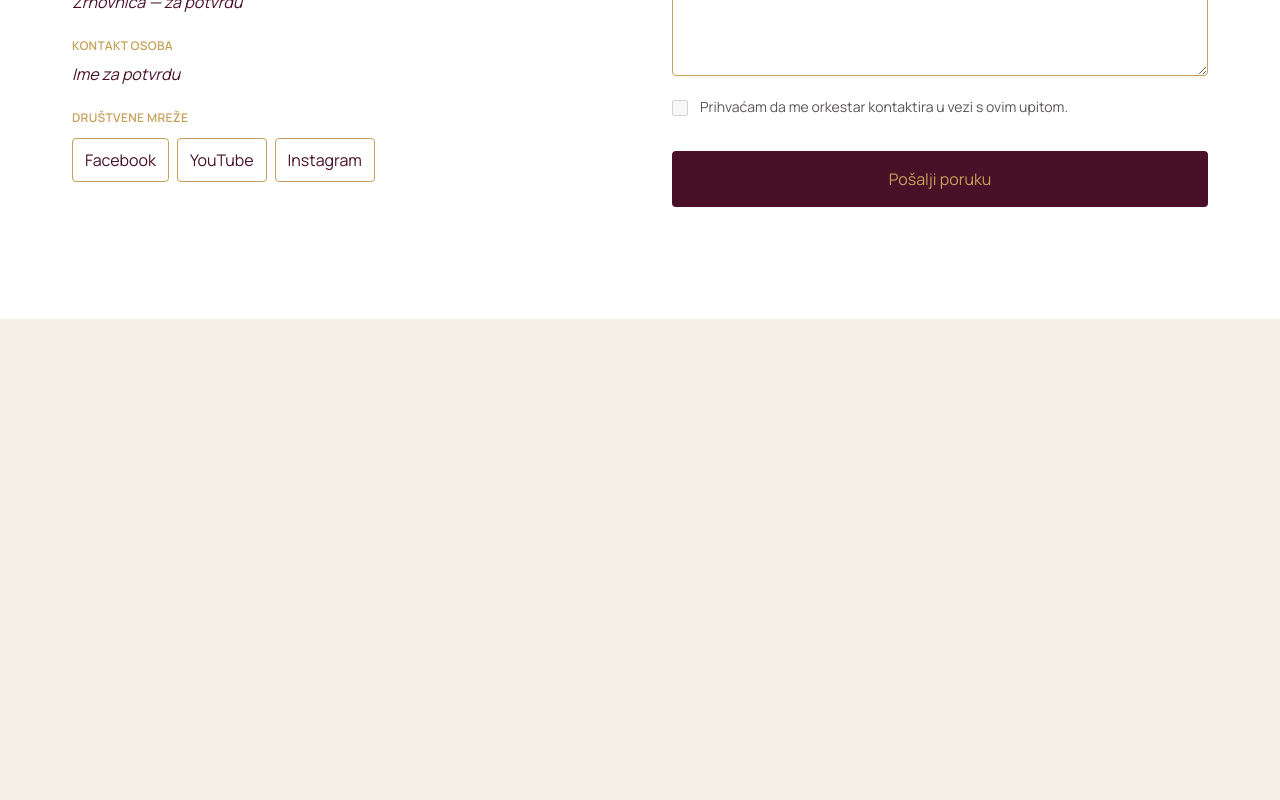
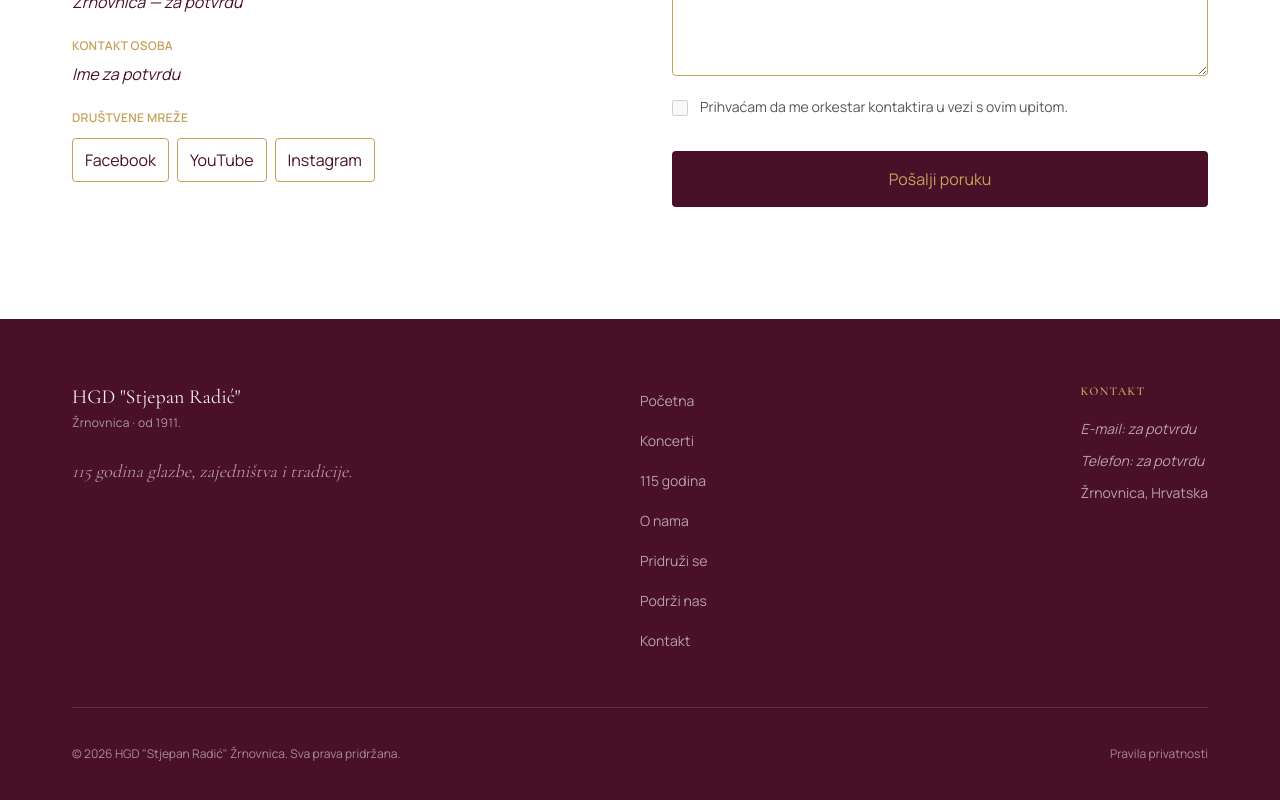
Before and after one commit to KonnyDaugh/hgd-stjepan-radic-website, a Next.js app: page / in a window 1280 px wide. Shown: the part 10643-11443 px from the top of the page. Before the commit the page ends 10962 px from the top, so only its background shows below. Built offline with nearby package versions, Linux system fonts and the light colour scheme.

Commit message:
feat: add responsive footer

```diff
--- a/src/app/page.tsx
+++ b/src/app/page.tsx
@@ -12,6 +12,7 @@ import { SupportOrchestra } from "@/components/sections/support-orchestra";
 import { VideoSection } from "@/components/sections/video-section";
 import { PartnersStrip } from "@/components/sections/partners-strip";
 import { ContactSection } from "@/components/sections/contact-section";
+import { Footer } from "@/components/layout/footer";
 
 export default function Home() {
   return (
@@ -31,6 +32,10 @@ export default function Home() {
         <PartnersStrip />
         <ContactSection />
       </main>
+      <Footer
+        name={siteConfig.shortName}
+        navigation={siteConfig.navigation}
+      />
     </>
   );
 }
--- /dev/null
+++ b/src/components/layout/footer.tsx
@@ -0,0 +1,79 @@
+import { Container } from "@/components/ui/container";
+
+type FooterProps = {
+  name: string;
+  navigation: ReadonlyArray<{
+    label: string;
+    href: string;
+  }>;
+};
+
+export function Footer({ name, navigation }: FooterProps) {
+  return (
+    <footer className="bg-burgundy text-cream">
+      <Container className="py-12 md:py-16">
+        <div className="grid grid-cols-2 gap-x-4 gap-y-10 lg:grid-cols-[2fr_1fr_1fr] lg:gap-10">
+          <div className="col-span-2 min-w-0 lg:col-span-1">
+            <a
+              href="#hero"
+              className="inline-block rounded focus-visible:outline-2 focus-visible:outline-offset-4 focus-visible:outline-gold"
+            >
+              <span className="block font-serif text-xl">
+                {name}
+              </span>
+
+              <span className="mt-1 block text-xs tracking-wide text-cream/60">
+                Žrnovnica · od 1911.
+              </span>
+            </a>
+
+            <p className="mt-6 font-serif text-lg italic text-cream/60">
+              115 godina glazbe, zajedništva i tradicije.
+            </p>
+          </div>
+
+          <nav aria-label="Navigacija u podnožju">
+            <ul className="space-y-1">
+              {navigation.map((item) => (
+                <li key={item.href}>
+                  <a
+                    href={item.href}
+                    className="inline-block rounded py-2 text-sm text-cream/65 transition-colors hover:text-gold focus-visible:outline-2 focus-visible:outline-offset-2 focus-visible:outline-gold"
+                  >
+                    {item.label}
+                  </a>
+                </li>
+              ))}
+            </ul>
+          </nav>
+
+          <div className="min-w-0 justify-self-end">
+            <h2 className="text-xs font-semibold uppercase tracking-widest text-gold">
+              Kontakt
+            </h2>
+
+            <address className="mt-5 space-y-3 text-sm not-italic text-cream/65">
+              <p className="italic">E-mail: za potvrdu</p>
+              <p className="italic">Telefon: za potvrdu</p>
+              <p>Žrnovnica, Hrvatska</p>
+            </address>
+          </div>
+        </div>
+
+        <div className="mt-12 flex flex-col gap-4 border-t border-gold/20 pt-6 text-xs text-cream/55 sm:flex-row sm:items-center sm:justify-between">
+          <p>
+            © 2026 {name} Žrnovnica. Sva prava pridržana.
+          </p>
+
+          <button
+            type="button"
+            disabled
+            className="min-h-11 shrink-0 self-start text-left disabled:cursor-not-allowed sm:self-auto"
+          >
+            Pravila privatnosti
+          </button>
+        </div>
+      </Container>
+    </footer>
+  );
+}
```
